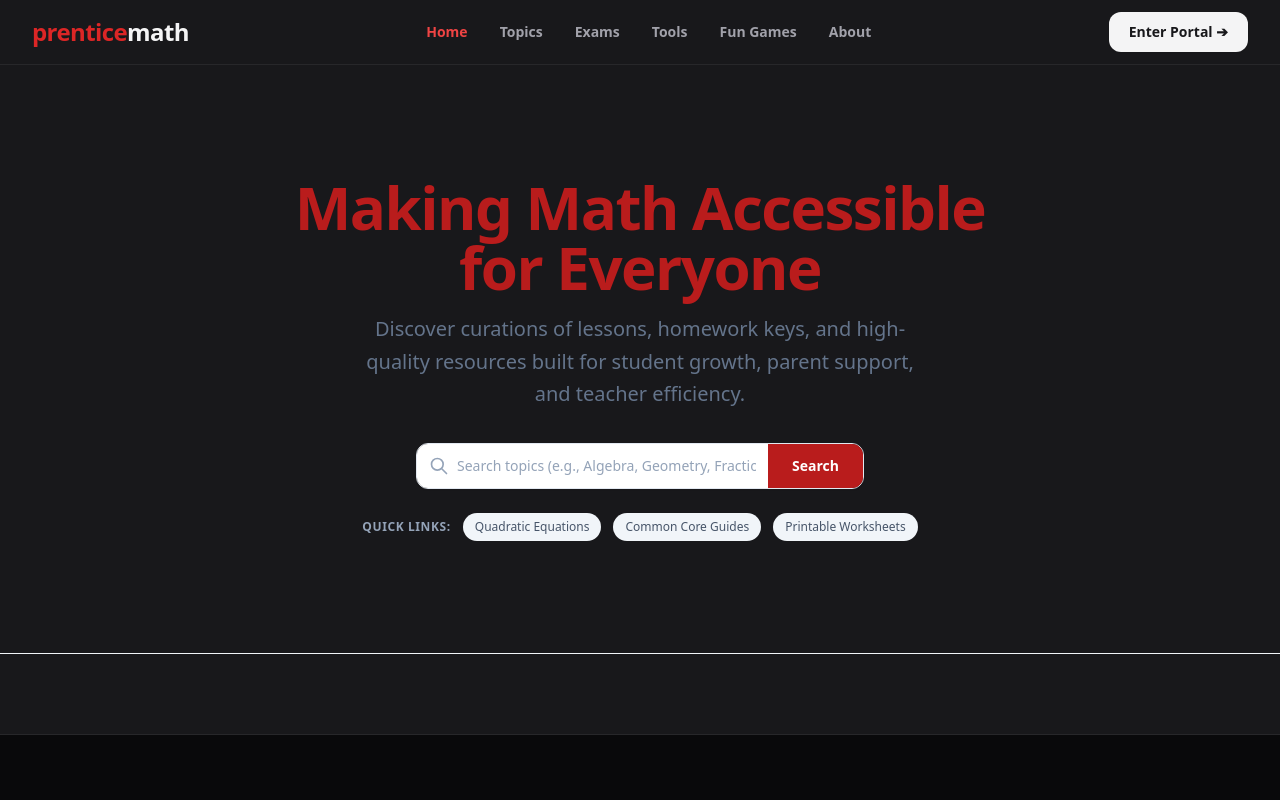
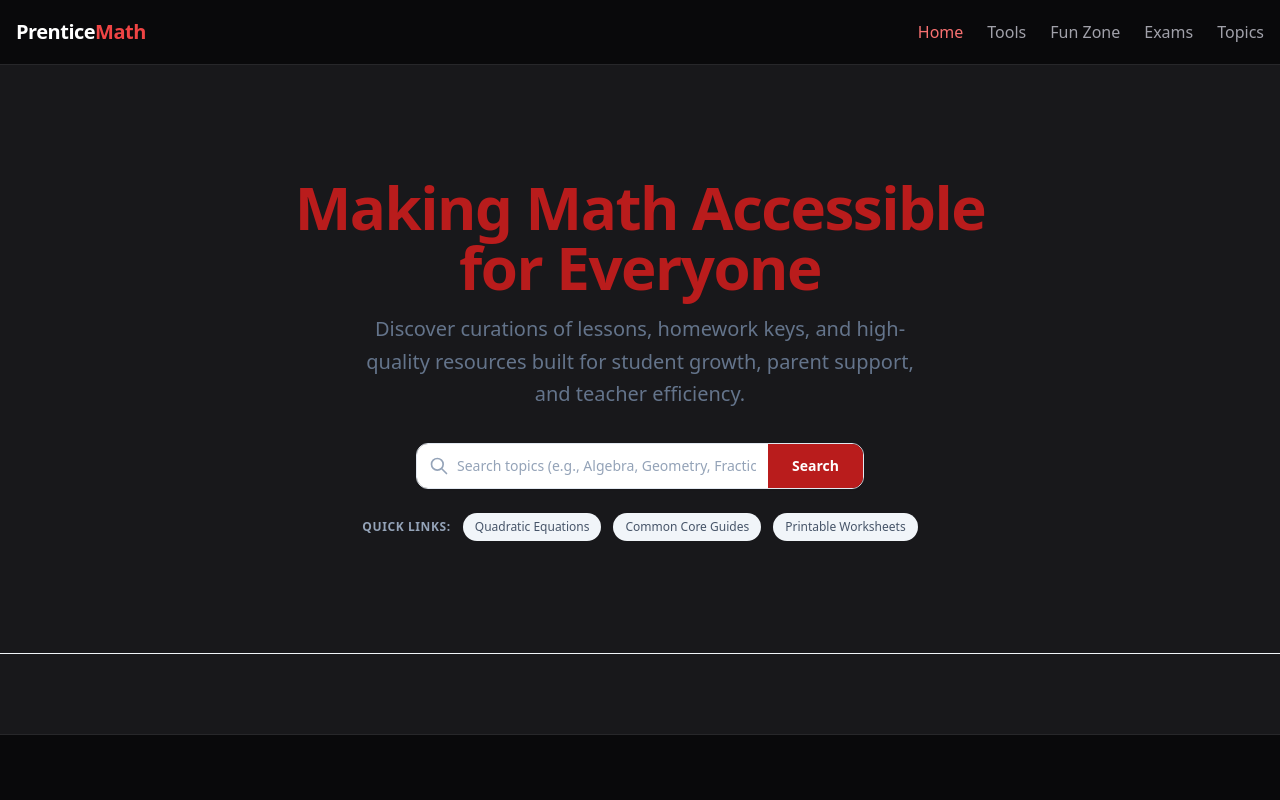
Before and after one commit to kaidecoder/didactic-umbrella, a React (Vite) app in the folder prenticemath-frontend/: page / in a window 1280 px wide. Shown: the top 800 px of the page. Built offline with nearby package versions, Linux system fonts and the light colour scheme.

Commit message:
added a hamburger and updated header links

```diff
--- a/prenticemath-frontend/src/App.jsx
+++ b/prenticemath-frontend/src/App.jsx
@@ -34,29 +34,44 @@ export default function App() {
     }, 50)
   }
 
+  // This returns TRUE only if all tools, fun sections, exams, and topics are closed
+  const isLandingPage = !showTools && !showFun && !showExams && !showTopics
+
   return (
     <div className="min-h-screen bg-zinc-900 text-zinc-100 flex flex-col justify-between">
       <div>
         {/* Pass down clear button control hooks to your header bar */}
         <Header
+          onResetHome={() => {
+            setShowTools(false)
+            setShowFun(false)
+            setShowExams(false)
+            setShowTopics(false)
+          }}
           onToggleTools={() => {
             setShowTools(!showTools)
             setShowFun(false)
             setShowExams(false)
+            setShowTopics(false) // Closes topics
           }}
           onToggleFun={() => {
             setShowFun(!showFun)
             setShowTools(false)
             setShowExams(false)
+            setShowTopics(false) // Closes topics
           }}
           onToggleExams={() => {
             setShowExams(!showExams)
             setShowTools(false)
             setShowFun(false)
+            setShowTopics(false) // Closes topics
           }}
-          onToggleTopics={() => setShowTopics(!showTopics)}
-          onEnterPortal={() => navigateToTool("scientific")}
-          // CRUCIAL COUPLING LINES: Ensure these 4 lines match your useState variables exactly
+          onToggleTopics={() => {
+            setShowTopics(!showTopics)
+            setShowTools(false) // Closes tools
+            setShowFun(false) // Closes fun
+            setShowExams(false) // Closes exams to fix the sticking highlight!
+          }}
           isToolsOpen={showTools}
           isTopicsOpen={showTopics}
           isFunOpen={showFun}
@@ -65,7 +80,8 @@ export default function App() {
 
         <main>
           {/* Main welcoming branding text */}
-          <Hero />
+          {/* --- LANDING PAGE: Main welcoming branding text --- */}
+          {isLandingPage && <Hero />}
 
           {/* --- VIEW BLOCK 1: PURE UTILITY TOOLS & SOLUTIONS --- */}
           {showTools && (
@@ -107,8 +123,12 @@ export default function App() {
           )}
 
           {/* --- VIEW BLOCK 4: RESOURCE GENRES GRID --- */}
+          {/* --- VIEW BLOCK 4: RESOURCE GENRES GRID --- */}
           {showTopics && (
-            <div id="topics-portal-section">
+            <div
+              id="topics-portal-section"
+              className="bg-zinc-950/40 border-y border-zinc-800 py-12 w-full min-h-[300px]"
+            >
               <TopicGrid />
             </div>
           )}
--- a/prenticemath-frontend/src/components/Header.jsx
+++ b/prenticemath-frontend/src/components/Header.jsx
@@ -1,67 +1,146 @@
+import { useState } from "react"
 
+export default function Header({
+  onResetHome,
+  onToggleTools,
+  onToggleFun,
+  onToggleExams,
+  onToggleTopics,
+  isToolsOpen,
+  isTopicsOpen,
+  isFunOpen,
+  isExamsOpen,
+}) {
+  const [isMobileMenuOpen, setIsMobileMenuOpen] = useState(false)
 
-// 1. Double check that ALL incoming status props are destructured here at the top line
-export default function Header({ onToggleTools, onToggleFun, onToggleExams, onToggleTopics, onEnterPortal, isToolsOpen, isTopicsOpen, isFunOpen, isExamsOpen }) {
+  // Checks if no other sections are currently highlighted
+  const isHomeActive =
+    !isToolsOpen && !isFunOpen && !isExamsOpen && !isTopicsOpen
 
-
-  // 2. This array maps your incoming visibility states to the color check loop
-  const navItems = [
-    { name: 'Home', action: () => window.scrollTo({ top: 0, behavior: 'smooth' }), isActive: !isToolsOpen && !isTopicsOpen && !isFunOpen && !isExamsOpen },
-    { name: 'Topics', action: onToggleTopics, isActive: isTopicsOpen },
-    { name: 'Exams', action: onToggleExams, isActive: isExamsOpen },
-    { name: 'Tools', action: onToggleTools, isActive: isToolsOpen },
-    { name: 'Fun Games', action: onToggleFun, isActive: isFunOpen },
-    { name: 'About', href: '#' },
-  ];
+  const handleNavClick = (toggleAction) => {
+    toggleAction()
+    setIsMobileMenuOpen(false)
+  }
 
   return (
-    <header className="bg-zinc-900 border-b border-zinc-800 sticky top-0 z-50">
-      <div className="max-w-7xl mx-auto px-4 sm:px-6 lg:px-8">
-        <div className="flex justify-between h-16 items-center">
-
-          <div className="flex-shrink-0 flex items-center">
-            <span className="text-2xl font-black tracking-tight text-red-600">
-              prentice<span className="text-zinc-100">math</span>
+    <header className="bg-zinc-950 border-b border-zinc-800 sticky top-0 z-50">
+      <div className="max-w-7xl mx-auto px-4 h-16 flex items-center justify-between">
+        {/* --- BRAND LOGO (Resets to Home view on click, now with Red text) --- */}
+        <div
+          onClick={onResetHome}
+          className="flex items-center space-x-2 cursor-pointer"
+        >
+          <span className="text-xl font-bold tracking-tight text-white">
+            Prentice<span className="text-red-500">Math</span>
           </span>
         </div>
 
-          {/* Desktop Navigation Links */}
-          <nav className="hidden md:flex space-x-8">
-            {navItems.map((item) => (
-              item.action ? (
+        {/* --- DESKTOP NAVIGATION BAR --- */}
+        <nav className="hidden md:flex items-center space-x-6">
           <button
-                  key={item.name}
-                  onClick={item.action}
-                  // 3. This condition forces the crimson text color to pop out when the state is active!
-                  className={`text-sm font-semibold transition-colors duration-200 ${
-                    item.isActive ? 'text-red-500 font-bold' : 'text-zinc-400 hover:text-red-500'
-                  }`}
+            onClick={onResetHome}
+            className={`transition ${isHomeActive ? "text-red-400 font-medium" : "text-zinc-400 hover:text-zinc-200"}`}
           >
-                  {item.name}
+            Home
           </button>
-              ) : (
-                <a
-                  key={item.name}
-                  href={item.href}
-                  className="text-sm font-semibold text-zinc-400 hover:text-red-500 transition-colors duration-200"
+          <button
+            onClick={onToggleTools}
+            className={`transition ${isToolsOpen ? "text-red-400 font-medium" : "text-zinc-400 hover:text-zinc-200"}`}
           >
-                  {item.name}
-                </a>
-              )
-            ))}
+            Tools
+          </button>
+          <button
+            onClick={onToggleFun}
+            className={`transition ${isFunOpen ? "text-red-400 font-medium" : "text-zinc-400 hover:text-zinc-200"}`}
+          >
+            Fun Zone
+          </button>
+          <button
+            onClick={onToggleExams}
+            className={`transition ${isExamsOpen ? "text-red-400 font-medium" : "text-zinc-400 hover:text-zinc-200"}`}
+          >
+            Exams
+          </button>
+          <button
+            onClick={onToggleTopics}
+            className={`transition ${isTopicsOpen ? "text-red-400 font-medium" : "text-zinc-400 hover:text-zinc-200"}`}
+          >
+            Topics
+          </button>
         </nav>
 
-          <div className="hidden md:flex items-center">
+        {/* --- HAMBURGER BUTTON --- */}
         <button
-              onClick={onEnterPortal}
-              className="bg-zinc-100 hover:bg-zinc-200 text-zinc-900 text-sm font-bold px-5 py-2.5 rounded-xl shadow-sm transition-all duration-200"
+          onClick={() => setIsMobileMenuOpen(!isMobileMenuOpen)}
+          className="md:hidden p-2 rounded-md text-zinc-400 hover:text-white hover:bg-zinc-900 focus:outline-none"
         >
-              Enter Portal ➔
+          {isMobileMenuOpen ? (
+            <svg
+              className="h-6 w-6"
+              fill="none"
+              viewBox="0 0 24 24"
+              stroke="currentColor"
+            >
+              <path
+                strokeLinecap="round"
+                strokeLinejoin="round"
+                strokeWidth={2}
+                d="M6 18L18 6M6 6l12 12"
+              />
+            </svg>
+          ) : (
+            <svg
+              className="h-6 w-6"
+              fill="none"
+              viewBox="0 0 24 24"
+              stroke="currentColor"
+            >
+              <path
+                strokeLinecap="round"
+                strokeLinejoin="round"
+                strokeWidth={2}
+                d="M4 6h16M4 12h16M4 18h16"
+              />
+            </svg>
+          )}
         </button>
       </div>
 
+      {/* --- MOBILE DRAWER DROPDOWN --- */}
+      {isMobileMenuOpen && (
+        <div className="md:hidden bg-zinc-950 border-t border-zinc-800 px-4 pt-2 pb-4 space-y-3 flex flex-col">
+          <button
+            onClick={() => handleNavClick(onResetHome)}
+            className={`text-left py-2 border-b border-zinc-900 ${isHomeActive ? "text-red-400" : "text-zinc-400"}`}
+          >
+            Home
+          </button>
+          <button
+            onClick={() => handleNavClick(onToggleTools)}
+            className={`text-left py-2 border-b border-zinc-900 ${isToolsOpen ? "text-red-400" : "text-zinc-400"}`}
+          >
+            Tools
+          </button>
+          <button
+            onClick={() => handleNavClick(onToggleFun)}
+            className={`text-left py-2 border-b border-zinc-900 ${isFunOpen ? "text-red-400" : "text-zinc-400"}`}
+          >
+            Fun Zone
+          </button>
+          <button
+            onClick={() => handleNavClick(onToggleExams)}
+            className={`text-left py-2 border-b border-zinc-900 ${isExamsOpen ? "text-red-400" : "text-zinc-400"}`}
+          >
+            Exams
+          </button>
+          <button
+            onClick={() => handleNavClick(onToggleTopics)}
+            className={`text-left py-2 border-b border-zinc-900 ${isTopicsOpen ? "text-red-400" : "text-zinc-400"}`}
+          >
+            Topics
+          </button>
         </div>
-      </div>
+      )}
     </header>
-  );
+  )
 }
```
Lines whose indentation alone changed are shown as unchanged.
